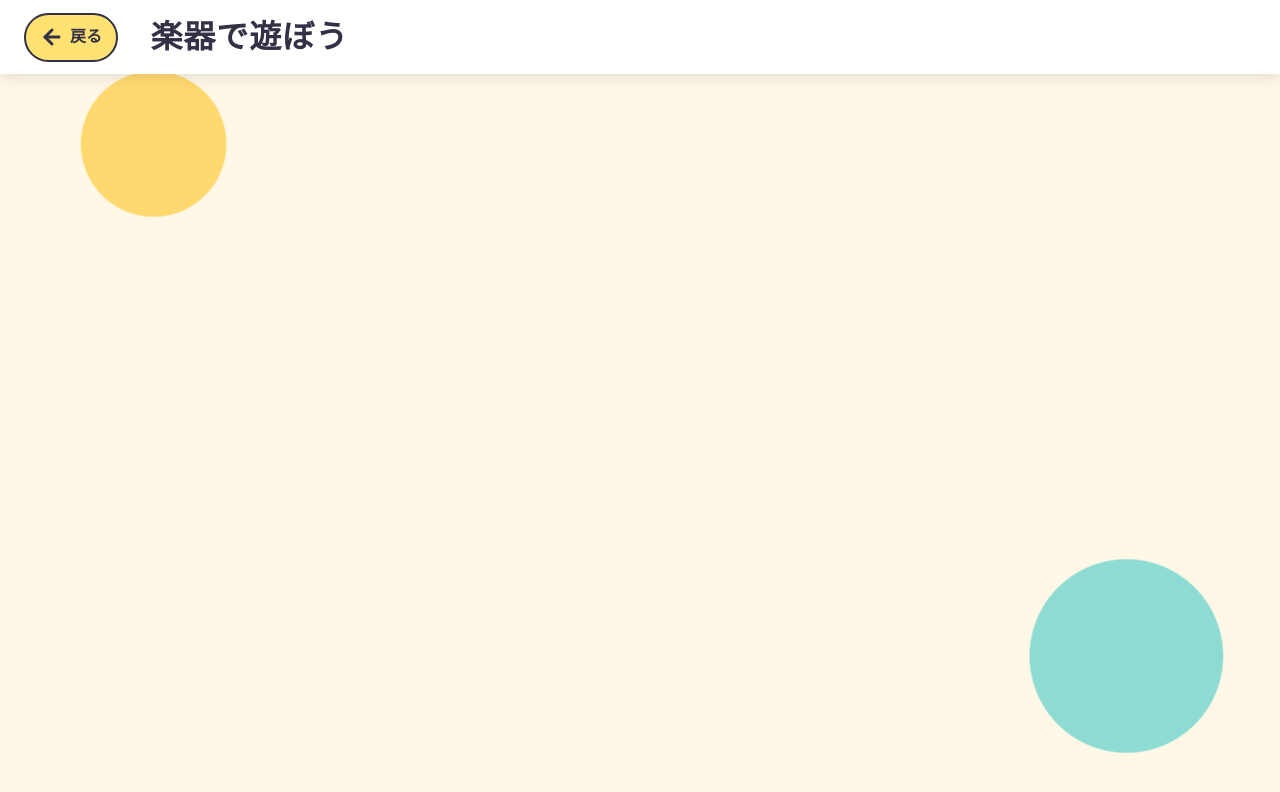
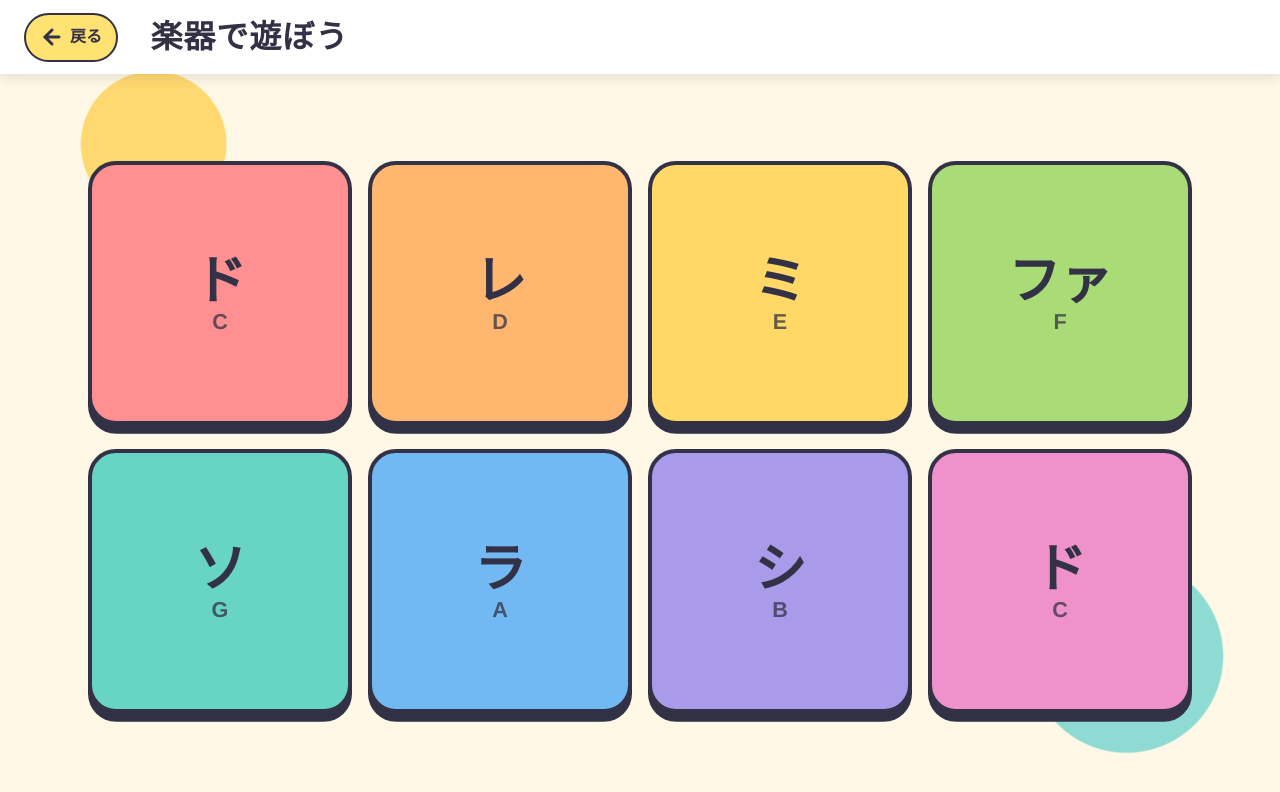
Before and after one commit to yuto-ono/baby-toy-portal, a SvelteKit app: page /instruments in a window 1280 px wide. Shown: the top 792 px of the page. Built offline with nearby package versions, Linux system fonts and the light colour scheme.

Commit message:
feat: 楽器ページの実装

```diff
--- a/src/routes/instruments/+page.svelte
+++ b/src/routes/instruments/+page.svelte
@@ -1,5 +1,6 @@
 <script lang="ts">
 	import { PageNavigation } from '$lib';
+	import OctaveKeyboard from './OctaveKeyboard.svelte';
 </script>
 
 <svelte:head>
@@ -12,6 +13,7 @@
 
 <main>
 	<PageNavigation title="楽器で遊ぼう" />
+	<OctaveKeyboard />
 </main>
 
 <style lang="scss">
@@ -33,6 +35,7 @@
 	main {
 		display: grid;
 		min-height: 100dvh;
+		grid-template-rows: auto 1fr;
 		place-items: start center;
 		padding: 0;
 		overflow: hidden;
--- /dev/null
+++ b/src/routes/instruments/OctaveKeyboard.svelte
@@ -0,0 +1,156 @@
+<script lang="ts">
+	import { onDestroy } from 'svelte';
+
+	const notes = [
+		{ solfege: 'ド', name: 'C', frequency: 261.63, color: '#ff8f91' },
+		{ solfege: 'レ', name: 'D', frequency: 293.66, color: '#ffb66e' },
+		{ solfege: 'ミ', name: 'E', frequency: 329.63, color: '#ffd866' },
+		{ solfege: 'ファ', name: 'F', frequency: 349.23, color: '#a9dc76' },
+		{ solfege: 'ソ', name: 'G', frequency: 392.0, color: '#68d4c4' },
+		{ solfege: 'ラ', name: 'A', frequency: 440.0, color: '#72b9f4' },
+		{ solfege: 'シ', name: 'B', frequency: 493.88, color: '#a99bea' },
+		{ solfege: 'ド', name: 'C', frequency: 523.25, color: '#ef91ca' }
+	];
+
+	let audioContext: AudioContext | null = null;
+	let activeNote = $state<number | null>(null);
+	let activeNoteTimer: ReturnType<typeof setTimeout> | undefined;
+
+	function playNote(noteIndex: number) {
+		audioContext ??= new AudioContext();
+
+		if (audioContext.state === 'suspended') {
+			void audioContext.resume();
+		}
+
+		const now = audioContext.currentTime;
+		const oscillator = audioContext.createOscillator();
+		const gain = audioContext.createGain();
+
+		oscillator.type = 'sine';
+		oscillator.frequency.setValueAtTime(notes[noteIndex].frequency, now);
+		gain.gain.setValueAtTime(0.0001, now);
+		gain.gain.exponentialRampToValueAtTime(0.35, now + 0.015);
+		gain.gain.exponentialRampToValueAtTime(0.0001, now + 0.8);
+
+		oscillator.connect(gain);
+		gain.connect(audioContext.destination);
+		oscillator.start(now);
+		oscillator.stop(now + 0.8);
+
+		activeNote = noteIndex;
+		clearTimeout(activeNoteTimer);
+		activeNoteTimer = setTimeout(() => {
+			activeNote = null;
+		}, 400);
+	}
+
+	onDestroy(() => {
+		clearTimeout(activeNoteTimer);
+		void audioContext?.close();
+	});
+</script>
+
+<section class="instrument" aria-label="1オクターブの鍵盤">
+	<div class="note-grid">
+		{#each notes as note, index (note.frequency)}
+			<button
+				type="button"
+				class:active={activeNote === index}
+				style:--note-color={note.color}
+				aria-label={`${note.solfege}、${note.name}`}
+				onpointerdown={() => playNote(index)}
+			>
+				<span class="solfege">{note.solfege}</span>
+				<span class="note-name">{note.name}</span>
+			</button>
+		{/each}
+	</div>
+</section>
+
+<style lang="scss">
+	$ink: #333145;
+
+	.instrument {
+		width: min(100%, 72rem);
+		align-self: center;
+		padding: clamp(1rem, 3vw, 2rem) clamp(0.75rem, 2.5vw, 1.5rem);
+	}
+
+	.note-grid {
+		display: grid;
+		grid-template-columns: repeat(4, 1fr);
+		column-gap: clamp(0.55rem, 2vw, 1rem);
+		row-gap: clamp(0.9rem, 2.5vw, 1.5rem);
+	}
+
+	button {
+		--note-color: #fff;
+
+		display: flex;
+		aspect-ratio: 1;
+		min-width: 0;
+		align-items: center;
+		justify-content: center;
+		flex-direction: column;
+		gap: 0.15rem;
+		padding: 0.5rem;
+		border: clamp(2px, 0.4vw, 4px) solid $ink;
+		border-radius: clamp(1rem, 3vw, 1.75rem);
+		background: var(--note-color);
+		box-shadow: 0 clamp(0.3rem, 1vw, 0.55rem) 0 $ink;
+		color: $ink;
+		cursor: pointer;
+		font: inherit;
+		touch-action: manipulation;
+		transition:
+			transform 80ms ease,
+			box-shadow 80ms ease,
+			filter 120ms ease;
+		-webkit-tap-highlight-color: transparent;
+
+		&:hover {
+			filter: brightness(1.04);
+		}
+
+		&:active,
+		&.active {
+			transform: translateY(clamp(0.25rem, 0.8vw, 0.45rem));
+			box-shadow: 0 0.1rem 0 $ink;
+			filter: brightness(1.08);
+		}
+
+		&:focus-visible {
+			outline: 4px solid #fff;
+			outline-offset: -8px;
+		}
+	}
+
+	.solfege {
+		font-size: clamp(1.5rem, 6vw, 3.25rem);
+		font-weight: 900;
+		line-height: 1.05;
+	}
+
+	.note-name {
+		font-size: clamp(0.9rem, 3vw, 1.35rem);
+		font-weight: 900;
+		line-height: 1;
+		opacity: 0.75;
+	}
+
+	@media (max-height: 620px) and (orientation: landscape) {
+		.instrument {
+			padding-block: 0.75rem 1rem;
+		}
+
+		.note-grid {
+			column-gap: 0.6rem;
+			row-gap: 0.85rem;
+		}
+
+		button {
+			aspect-ratio: 1.3 / 1;
+		}
+	}
+</style>
```
